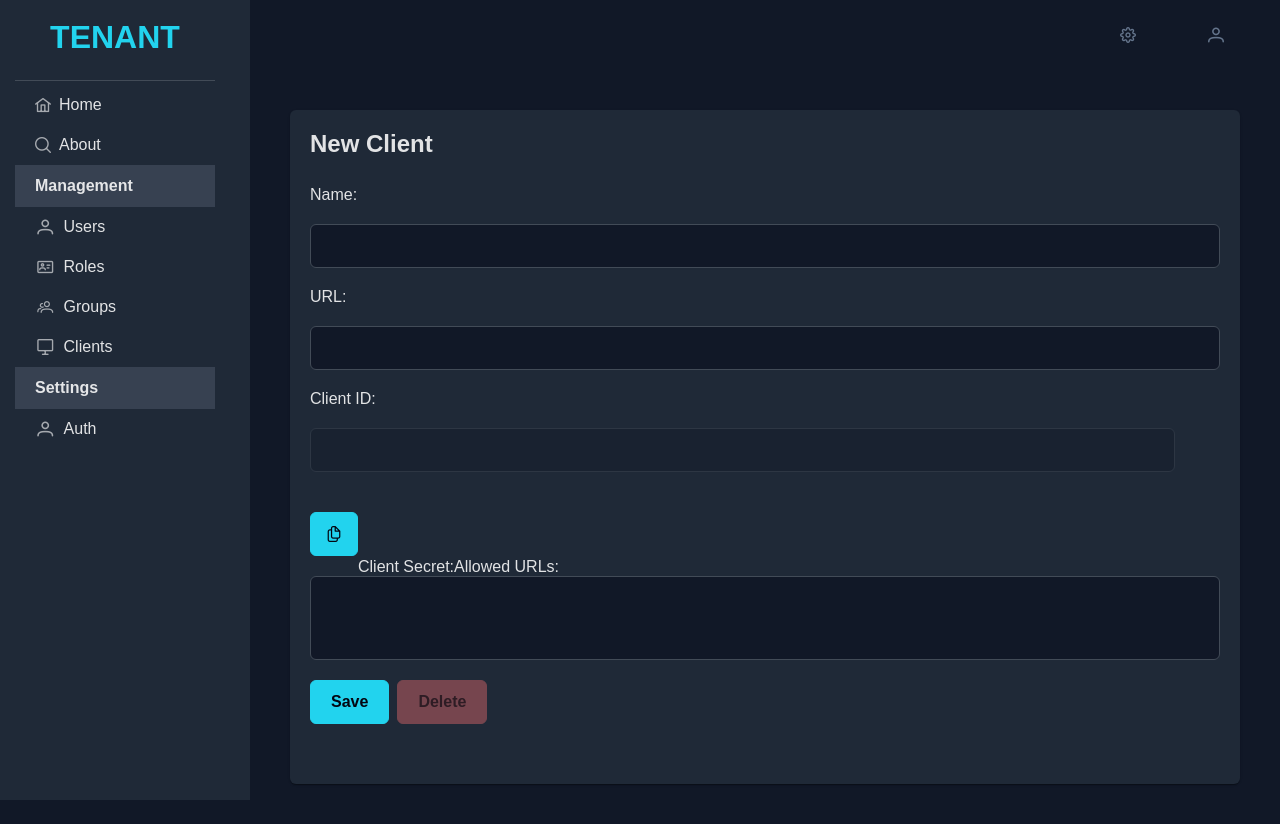
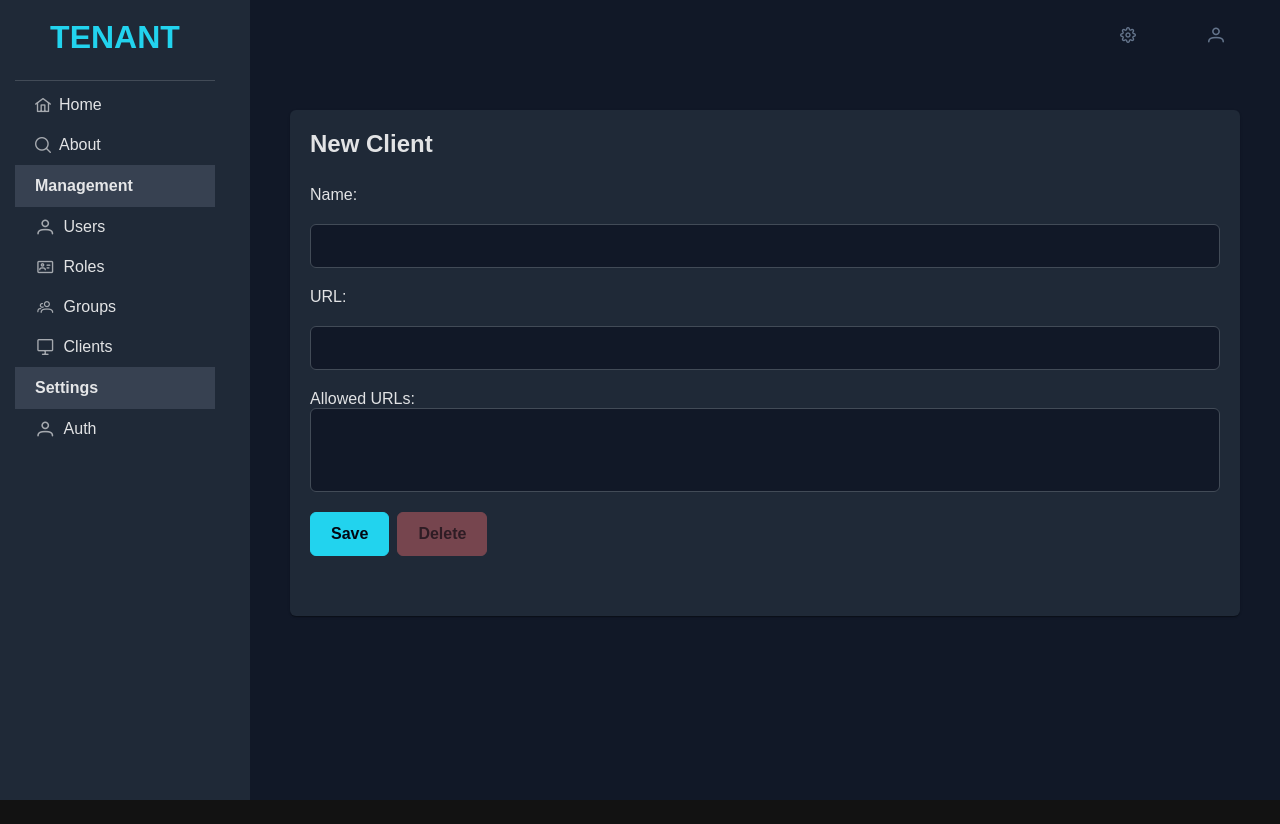
Before and after one commit to joyned/venus-iam-portal, a React (Create React App) app: page /client/1 in a window 1280 px wide. After the commit the page ends 800 px from the top, so only its background shows below. Built offline with nearby package versions, Linux system fonts and the light colour scheme; no server answers; a web font is replaced by a local one.

Commit message:
fix: correct client form page to not show clientId and clientSecret when is creating

```diff
--- a/src/Pages/Clients/Form/ClientForm.tsx
+++ b/src/Pages/Clients/Form/ClientForm.tsx
@@ -124,12 +124,16 @@ export default function ClientForm() {
                         <InputText value={clientName} onChange={(e) => setClientName(e.target.value)} />
                         <span>URL:</span>
                         <InputText value={clientUrl} onChange={(e) => setClientUrl(e.target.value)} />
-                        <span>Client ID:</span>
-                        <InputText value={clientId} disabled={true} style={{ width: '95%', marginRight: '20px' }} />
-                        <Button icon="pi pi-copy" onClick={(e) => copyToClipboard(e, clientId)}></Button>
-                        <span>Client Secret:</span>
+                        {clientId && (
+                            <div>
+                                <span>Client ID:</span>
+                                <InputText value={clientId} disabled={true} style={{ width: '95%', marginRight: '20px' }} />
+                                <Button icon="pi pi-copy" onClick={(e) => copyToClipboard(e, clientId)}></Button>
+                            </div>
+                        )}
                         {clientSecret && (
                             <div>
+                                <span>Client Secret:</span>
                                 <Password value={clientSecret} disabled={true} style={{ width: '95%', marginRight: '20px' }} />
                                 <Button icon="pi pi-copy" onClick={(e) => copyToClipboard(e, clientSecret)}></Button>
                             </div>
```
